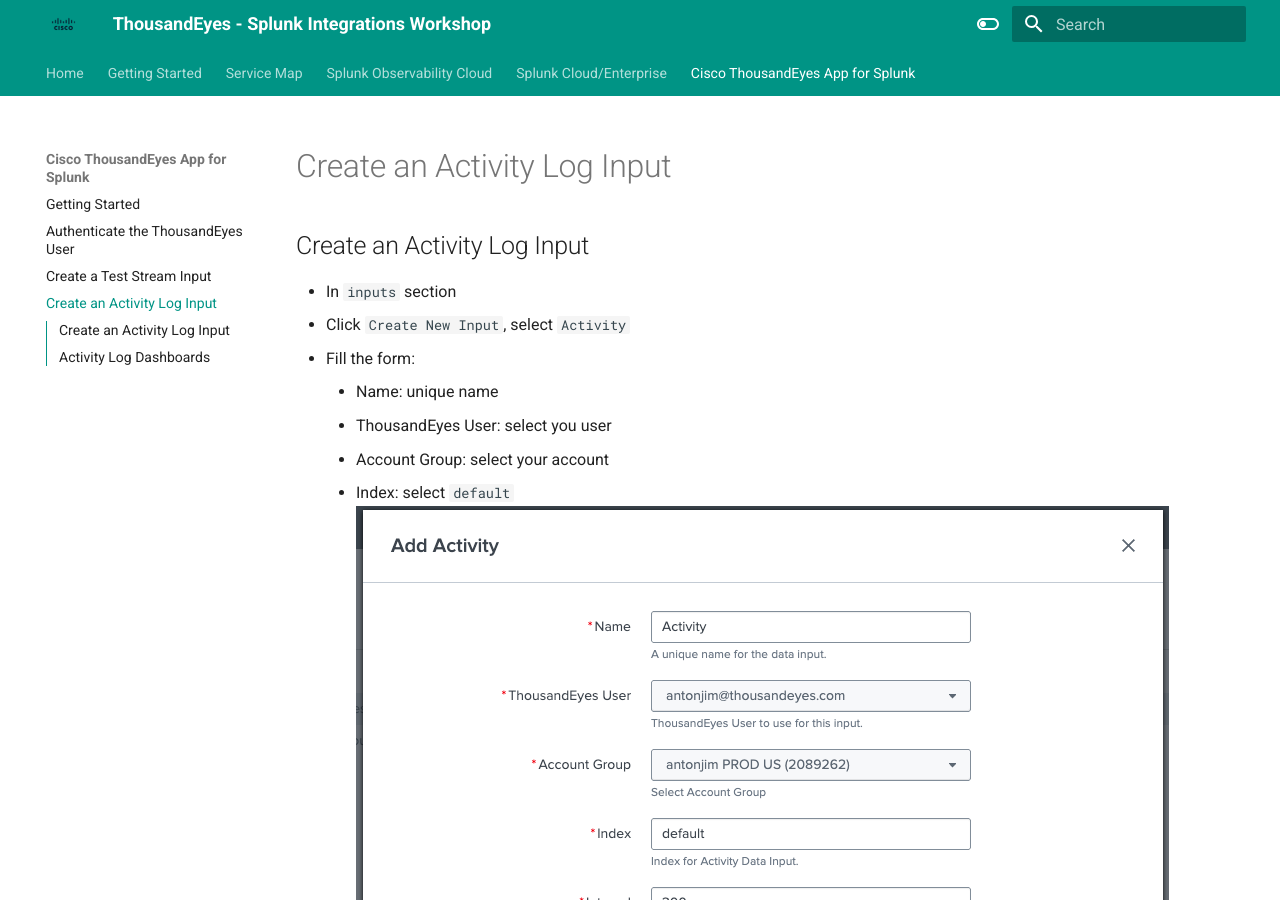
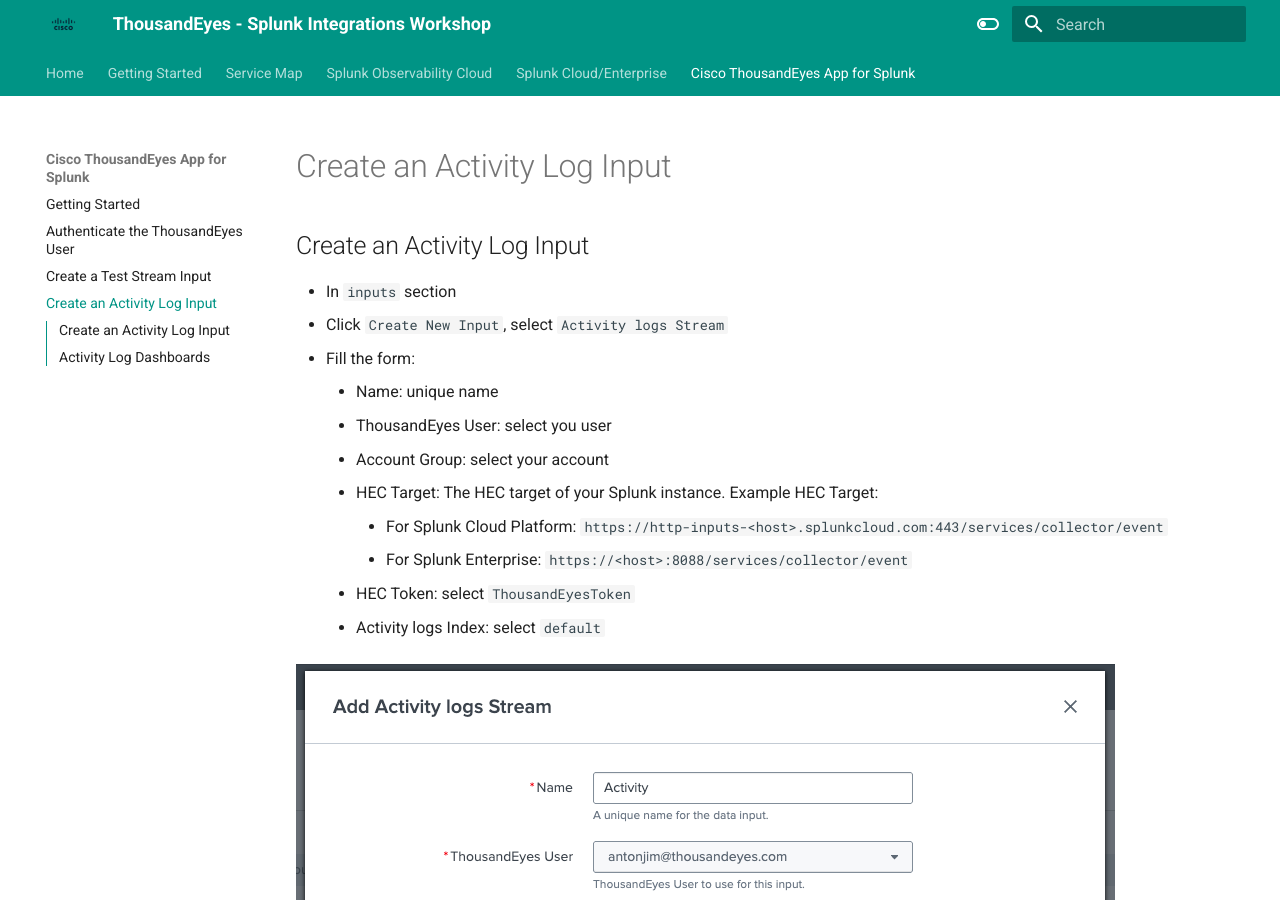
Before and after one commit to antonjim-te/thousandeyes-splunk-integrations-workshop, an MkDocs documentation site: the page built from docs/thousandeyes_splunk_app/activity_logs_input.md, in a window 1280 px wide and 900 px high. Built offline with MkDocs 1.6.1 and Material for MkDocs 9.7.7, drawn with Linux system fonts in a browser that asks for light colours.

Commit message:
Update Splunk app screenshot

```diff
--- a/docs/thousandeyes_splunk_app/activity_logs_input.md
+++ b/docs/thousandeyes_splunk_app/activity_logs_input.md
@@ -1,13 +1,18 @@
 ## Create an Activity Log Input
 
 - In `inputs` section
-- Click `Create New Input`, select `Activity`
+- Click `Create New Input`, select `Activity logs Stream`
 - Fill the form:
     - Name: unique name
     - ThousandEyes User: select you user
     - Account Group: select your account
-    - Index: select `default`
-![Activity Input](../img/thousandeyes_splunk_app/inputActivity.png)
+    - HEC Target: The HEC target of your Splunk instance. Example HEC Target:
+        - For Splunk Cloud Platform: `https://http-inputs-<host>.splunkcloud.com:443/services/collector/event`
+        - For Splunk Enterprise: `https://<host>:8088/services/collector/event`
+    - HEC Token: select `ThousandEyesToken`
+    - Activity logs Index: select `default`
+
+![Activity Input](../img/thousandeyes_splunk_app/inputActivityLogStream.png)
 
 ## Activity Log Dashboards
 
```
Also changed, not shown: README.md (+1 -1 lines), docs/thousandeyes_splunk_app/getting_started.md (+1 -1 lines), docs/thousandeyes_splunk_app/test_stream_input.md (+4 -1 lines), docs/img/thousandeyes_splunk_app/inputActivity.png (deleted), docs/img/thousandeyes_splunk_app/inputActivityLogStream.png (added), docs/img/thousandeyes_splunk_app/inputTestsMetricsStream.png (added), docs/img/thousandeyes_splunk_app/streamInput.png (deleted), 2 other files.
